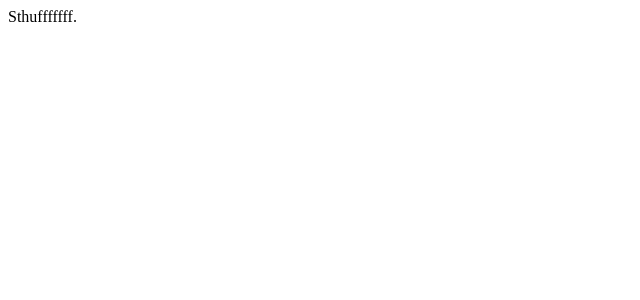
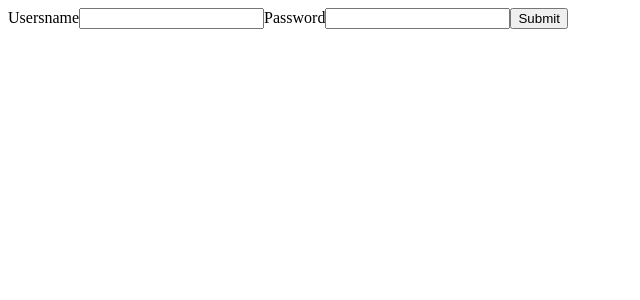
Before and after one commit to Bw-pt-Dad-Jokes-6/Front-End-, a React (Create React App) app: page / in a window 1280 px wide. Shown: the top 300 px of the page, without its empty margins (0-640 px from the left). Built offline with nearby package versions, Linux system fonts and the light colour scheme.

Commit message:
added a route for the home path and a basic login form

```diff
--- a/package.json
+++ b/package.json
@@ -11,6 +11,7 @@
     "node-sass": "^4.13.0",
     "react": "^16.12.0",
     "react-dom": "^16.12.0",
+    "react-router-dom": "^5.1.2",
     "react-scripts": "3.3.0"
   },
   "scripts": {
--- a/src/App.js
+++ b/src/App.js
@@ -1,14 +1,22 @@
 import React from "react";
+import { BrowserRouter as Router, Route } from 'react-router-dom';
+import Login from './components/Login';
+
 import "./App.scss"
 
 function App() {
   return (
-    <div
-      className="App"
-      onClick={(e)=>{console.log("yeeet")}}
-    >
-      Sthufffffff.
-    </div>
+    <Router>
+      <div
+        className="App"
+        onClick={(e) => { console.log("yeeet") }}
+      >
+        <Route path='/'>
+          <Login />
+        </Route>
+
+      </div>
+    </Router>
   );
 }
 
--- /dev/null
+++ b/src/components/Login.js
@@ -0,0 +1,51 @@
+import React, { useState } from 'react';
+
+
+
+const Login = () => {
+  const [login, setLogin] = useState({
+    username: "",
+    password: ""
+  });
+
+
+
+  return (
+    <>
+      <form
+        onSubmit={e => {
+          e.preventDefault();
+          console.log("sumbitted")
+        }}
+      >
+        <label
+          htmlFor="username"
+        >
+          Usersname
+          <input
+            name="username"
+            value={login.username}
+            onChange={e => {
+              setLogin([e.target.name], e.target.value);
+            }}
+          />
+        </label>
+        <label
+          htmlFor="password"
+        >
+          Password
+          <input
+            name="password"
+            value={login.password}
+            onChange={e => {
+              setLogin([e.target.name], e.target.value);
+            }}
+          />
+        </label>
+        <button type="submit">Submit</button>
+      </form>
+    </>
+  )
+}
+
+export default Login;
```
Also changed, not shown: 1 other file (tests, documents, lock files or other folders).
